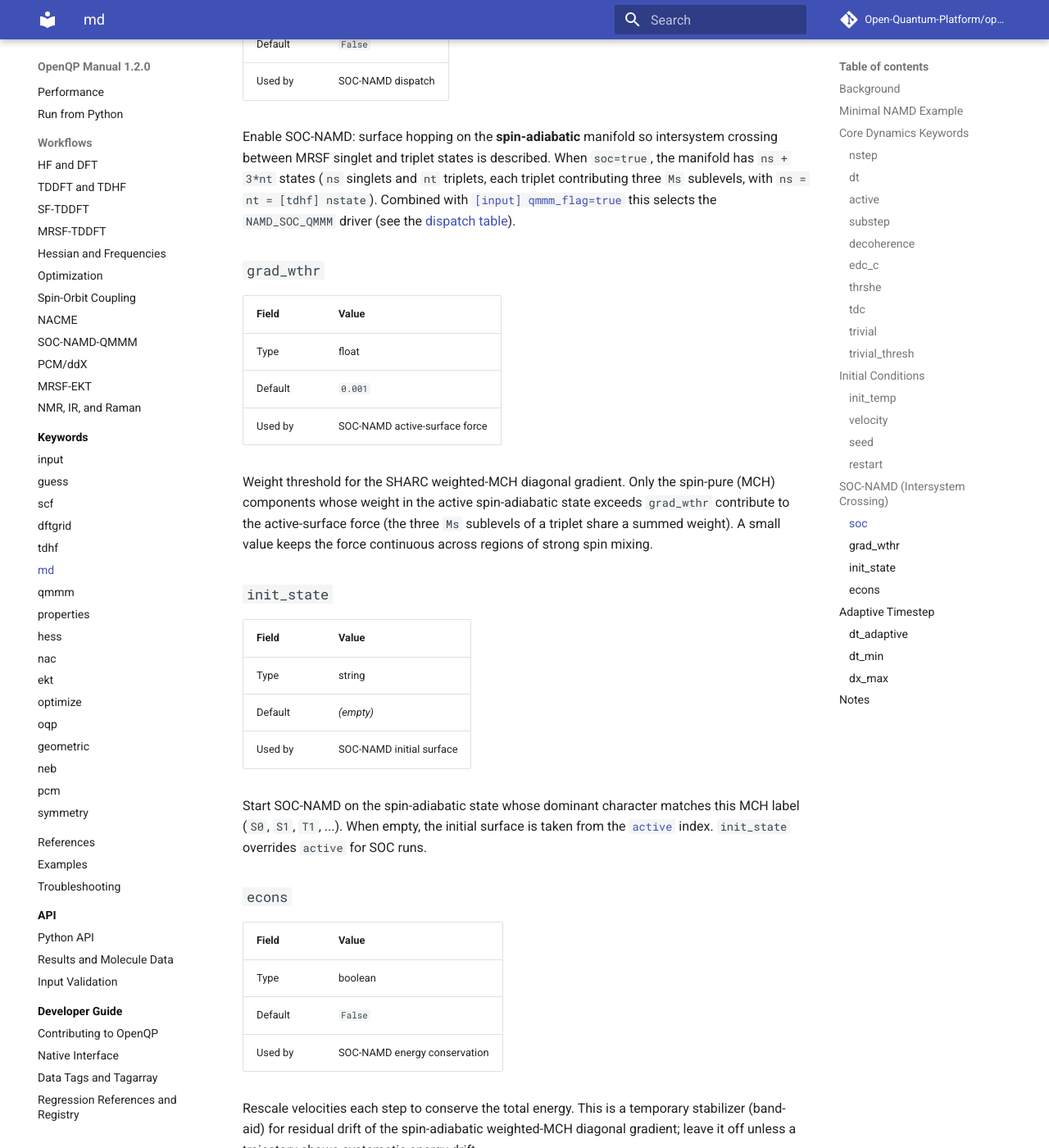
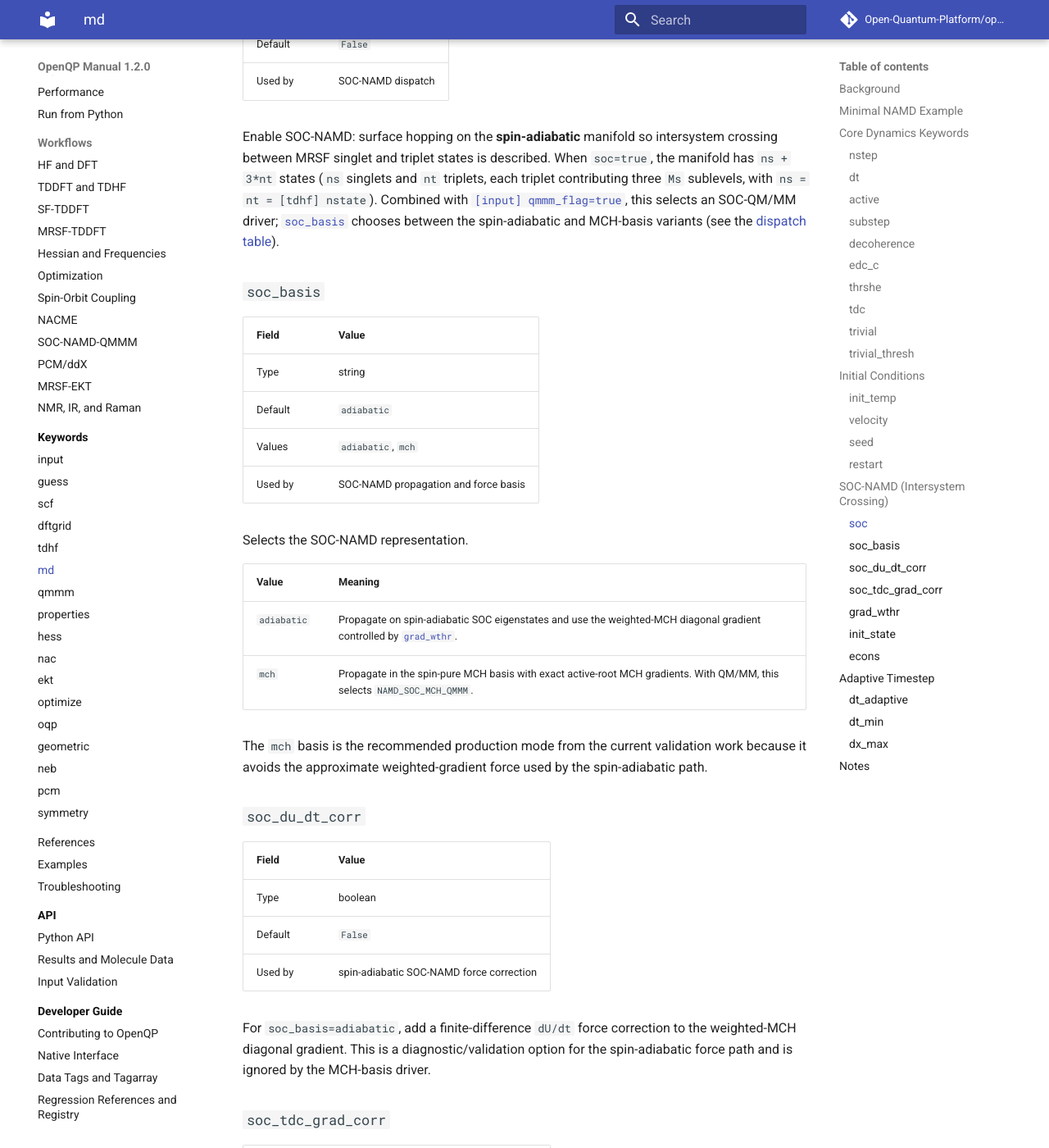
Before and after one commit to Open-Quantum-Platform/openqp-docs, an MkDocs documentation site: the page built from docs/keywords/md.md, in a window 1280 px wide and 1400 px high, scrolled down 6298 px. Shown: the whole window at 82% size. Built offline with MkDocs 1.6.1 and Material for MkDocs 9.7.7, drawn with Linux system fonts in a browser that asks for light colours; comment, search, counter and statistics services are not loaded; some of the changed text lies outside the part shown.

Commit message:
docs: sync SOC-NAMD force-basis keywords

````diff
--- a/docs/keywords/md.md
+++ b/docs/keywords/md.md
@@ -226,9 +226,55 @@ Enable SOC-NAMD: surface hopping on the **spin-adiabatic** manifold so
 intersystem crossing between MRSF singlet and triplet states is described. When
 `soc=true`, the manifold has `ns + 3*nt` states (`ns` singlets and `nt` triplets,
 each triplet contributing three `Ms` sublevels, with `ns = nt = [tdhf] nstate`).
-Combined with [`[input] qmmm_flag=true`](input.md#qmmm_flag) this selects the
-`NAMD_SOC_QMMM` driver (see the
+Combined with [`[input] qmmm_flag=true`](input.md#qmmm_flag), this selects an
+SOC-QM/MM driver; [`soc_basis`](#soc_basis) chooses between the spin-adiabatic
+and MCH-basis variants (see the
 [dispatch table](../workflows/soc-namd-qmmm.md#how-the-driver-is-selected)).
+
+### `soc_basis`
+
+| Field | Value |
+| --- | --- |
+| Type | string |
+| Default | `adiabatic` |
+| Values | `adiabatic`, `mch` |
+| Used by | SOC-NAMD propagation and force basis |
+
+Selects the SOC-NAMD representation.
+
+| Value | Meaning |
+| --- | --- |
+| `adiabatic` | Propagate on spin-adiabatic SOC eigenstates and use the weighted-MCH diagonal gradient controlled by [`grad_wthr`](#grad_wthr). |
+| `mch` | Propagate in the spin-pure MCH basis with exact active-root MCH gradients. With QM/MM, this selects `NAMD_SOC_MCH_QMMM`. |
+
+The `mch` basis is the recommended production mode from the current validation
+work because it avoids the approximate weighted-gradient force used by the
+spin-adiabatic path.
+
+### `soc_du_dt_corr`
+
+| Field | Value |
+| --- | --- |
+| Type | boolean |
+| Default | `False` |
+| Used by | spin-adiabatic SOC-NAMD force correction |
+
+For `soc_basis=adiabatic`, add a finite-difference `dU/dt` force correction to
+the weighted-MCH diagonal gradient. This is a diagnostic/validation option for
+the spin-adiabatic force path and is ignored by the MCH-basis driver.
+
+### `soc_tdc_grad_corr`
+
+| Field | Value |
+| --- | --- |
+| Type | boolean |
+| Default | `False` |
+| Used by | spin-adiabatic SOC-NAMD force correction |
+
+For `soc_basis=adiabatic`, add an approximate MCH time-derivative-coupling
+projected gradient correction. It can be combined with
+[`soc_du_dt_corr`](#soc_du_dt_corr) for force-basis testing, and is ignored by
+the MCH-basis driver.
 
 ### `grad_wthr`
 
@@ -238,8 +284,8 @@ Combined with [`[input] qmmm_flag=true`](input.md#qmmm_flag) this selects the
 | Default | `0.001` |
 | Used by | SOC-NAMD active-surface force |
 
-Weight threshold for the SHARC weighted-MCH diagonal gradient. Only the
-spin-pure (MCH) components whose weight in the active spin-adiabatic state
+Weight threshold for the spin-adiabatic weighted-MCH diagonal gradient. Only
+the spin-pure (MCH) components whose weight in the active spin-adiabatic state
 exceeds `grad_wthr` contribute to the active-surface force (the three `Ms`
 sublevels of a triplet share a summed weight). A small value keeps the force
 continuous across regions of strong spin mixing.
@@ -311,17 +357,11 @@ Only used when `dt_adaptive=True`.
 - **Active-state range.** For plain FSSH, `1 <= active <= [tdhf] nstate`. For
   SOC-NAMD (`soc=true`), the spin-adiabatic manifold has `ns + 3*nt` states, so
   `1 <= active <= ns + 3*nt` (with `ns = nt = [tdhf] nstate`).
-- **SOC-only keywords.** [`grad_wthr`](#grad_wthr), [`init_state`](#init_state),
-  and [`econs`](#econs) apply only when `soc=true`. `init_state` overrides
-  `active`; `econs` is a temporary stabilizer.
+- **SOC-only keywords.** [`soc_basis`](#soc_basis), [`soc_du_dt_corr`](#soc_du_dt_corr),
+  [`soc_tdc_grad_corr`](#soc_tdc_grad_corr), [`grad_wthr`](#grad_wthr),
+  [`init_state`](#init_state), and [`econs`](#econs) apply only when
+  `soc=true`. `init_state` overrides `active`; `econs` is a temporary
+  stabilizer.
 - **QM/MM dynamics.** Combine `[md]` with [`[qmmm]`](qmmm.md) and
   `[input] qmmm_flag=true` for embedded dynamics; see the
   [SOC-NAMD-QMMM workflow](../workflows/soc-namd-qmmm.md).
-
-!!! note "Planned SOC force-variant keywords"
-    A spin-pure, exact active-root gradient (`soc_basis=mch`) and adiabatic-basis
-    force corrections (`soc_du_dt_corr`, `soc_tdc_grad_corr`) are planned
-    additions to the SOC-NAMD force. The current release uses the SHARC
-    spin-adiabatic weighted-MCH diagonal gradient controlled by
-    [`grad_wthr`](#grad_wthr). This page will list `soc_basis` and the associated
-    corrections once they are exposed in `oqpdata.py`.
--- a/docs/workflows/soc-namd-qmmm.md
+++ b/docs/workflows/soc-namd-qmmm.md
@@ -34,12 +34,11 @@ diagonalizes the spin-orbit Hamiltonian
 H = diag(E_MCH) + H_SOC
 ```
 
-whose eigenvectors define the **spin-adiabatic** states (the SHARC
-representation). Here the *MCH* (molecular Coulomb Hamiltonian) basis is the set
-of spin-pure MRSF singlet and triplet states, and `H_SOC` are the spin-orbit
-matrix elements that couple them. For `[tdhf] nstate` singlets and the same
-number of triplets, the manifold has `ns + 3*nt` spin-adiabatic states (each
-triplet contributes three `Ms` sublevels).
+whose eigenvectors define the **spin-adiabatic** states. Here the *MCH*
+(molecular Coulomb Hamiltonian) basis is the set of spin-pure MRSF singlet and
+triplet states, and `H_SOC` are the spin-orbit matrix elements that couple them.
+For `[tdhf] nstate` singlets and the same number of triplets, the manifold has
+`ns + 3*nt` SOC states (each triplet contributes three `Ms` sublevels).
 
 Surface hopping is carried out on this spin-mixed manifold, so a hop between a
 predominantly singlet and a predominantly triplet spin-adiabatic state *is* an
@@ -47,24 +46,19 @@ intersystem-crossing event. Continuity of the eigenvectors from step to step is
 maintained by **U-phase tracking** (the phase/ordering of the eigenvector matrix
 `U`), and the electronic amplitudes are propagated with local diabatization.
 
-**Active-surface force.** The current release computes the active-surface force
-as the **SHARC weighted-MCH diagonal gradient**: each contributing spin-pure
-(MCH) component carries its own gradient, weighted by its population in the
-active spin-adiabatic state, with components below [`grad_wthr`](../keywords/md.md#grad_wthr)
-dropped so the force stays continuous through strong spin mixing. At an ISC hop,
-velocities are rescaled to conserve the total energy (including the ESPF
-embedding energy change).
+**Active-surface force.** [`soc_basis`](../keywords/md.md#soc_basis) selects the
+force basis. The default `soc_basis=adiabatic` propagates on spin-adiabatic SOC
+eigenstates and uses the **weighted-MCH diagonal gradient**: each contributing
+spin-pure (MCH) component carries its own gradient, weighted by its population in
+the active spin-adiabatic state, with components below
+[`grad_wthr`](../keywords/md.md#grad_wthr) dropped so the force stays continuous
+through strong spin mixing. The `soc_du_dt_corr` and `soc_tdc_grad_corr` flags
+are optional approximate corrections for this adiabatic force path.
 
-!!! note "Planned: spin-pure (MCH) force basis"
-    A `soc_basis` keyword is planned to select between the SHARC spin-adiabatic
-    weighted-MCH diagonal gradient (`adiabatic`, current behavior) and a
-    spin-pure, exact active-root gradient (`mch`). The `mch` variant avoids the
-    approximate weighted gradient and is expected to be the recommended
-    production choice for energy conservation once released; adiabatic-basis
-    force corrections (`soc_du_dt_corr`, `soc_tdc_grad_corr`) are planned
-    alongside it. Until then, dynamics use the weighted-MCH diagonal gradient and
-    [`grad_wthr`](../keywords/md.md#grad_wthr); [`econs`](../keywords/md.md#econs)
-    is available as a temporary energy-conservation stabilizer.
+For production trajectories, `soc_basis=mch` propagates in the spin-pure MCH
+basis and uses exact active-root MCH gradients; with QM/MM this selects the
+`NAMD_SOC_MCH_QMMM` driver. At an ISC hop, velocities are rescaled to conserve
+the total energy (including the ESPF embedding energy change).
 
 ### ESPF QM/MM embedding
 
@@ -93,14 +87,17 @@ periodic (PME) water box, with the whole chromophore in the QM region.
 
 ## How the driver is selected
 
-`runfunc.compute_namd` picks the surface-hopping class from two flags:
+`runfunc.compute_namd` picks the surface-hopping class from `qmmm_flag`, `soc`,
+and `soc_basis`:
 
-| [`[input] qmmm_flag`](../keywords/input.md#qmmm_flag) | [`[md] soc`](../keywords/md.md#soc) | Class |
-| --- | --- | --- |
-| `false` | `false` | `NAMD` (gas-phase FSSH) |
-| `false` | `true`  | `NAMD_SOC` (gas-phase SOC-NAMD) |
-| `true`  | `false` | `NAMD_QMMM` (FSSH + ESPF QM/MM) |
-| **`true`** | **`true`** | **`NAMD_SOC_QMMM`** (SOC-NAMD + ESPF QM/MM) |
+| [`[input] qmmm_flag`](../keywords/input.md#qmmm_flag) | [`[md] soc`](../keywords/md.md#soc) | [`[md] soc_basis`](../keywords/md.md#soc_basis) | Class |
+| --- | --- | --- | --- |
+| `false` | `false` | ignored | `NAMD` (gas-phase FSSH) |
+| `false` | `true`  | `adiabatic` | `NAMD_SOC` (gas-phase spin-adiabatic SOC-NAMD) |
+| `false` | `true`  | `mch` | `NAMD_SOC_MCH` (gas-phase MCH-basis SOC-NAMD) |
+| `true`  | `false` | ignored | `NAMD_QMMM` (FSSH + ESPF QM/MM) |
+| **`true`** | **`true`** | `adiabatic` | **`NAMD_SOC_QMMM`** (spin-adiabatic SOC-NAMD + ESPF QM/MM) |
+| **`true`** | **`true`** | **`mch`** | **`NAMD_SOC_MCH_QMMM`** (MCH-basis SOC-NAMD + ESPF QM/MM) |
 
 ## Example deck: SOC-NAMD-QMMM in a periodic water box
 
@@ -125,7 +122,8 @@ nstate = 3                ; 3 singlets + 3 triplets -> ns+3*nt = 12 spin-adiabat
 
 [md]
 soc        = true         ; SOC-NAMD (intersystem crossing)
-active     = 1            ; initial spin-adiabatic surface (overridden by init_state)
+soc_basis  = mch          ; recommended production force basis
+active     = 1            ; initial SOC state (overridden by init_state)
 init_state = S1           ; start on the state with dominant S1 character
 nstep      = 200
 dt         = 0.5
@@ -149,7 +147,11 @@ Notes on the deck:
   `[tdhf] nstate=3` the spin-adiabatic manifold has `ns + 3*nt = 3 + 9 = 12`
   states, so `[md] active` may range `1..12`.
 - **Initial surface.** [`init_state=S1`](../keywords/md.md#init_state) starts on
-  the spin-adiabatic state of dominant S1 character and overrides `active`.
+  the state of dominant S1 character and overrides `active`.
+- **Force basis.** [`soc_basis=mch`](../keywords/md.md#soc_basis) uses exact
+  active-root MCH gradients and selects `NAMD_SOC_MCH_QMMM`. Use
+  `soc_basis=adiabatic` to test the spin-adiabatic weighted-gradient path and
+  its optional correction flags.
 - **Gap gate.** [`thrshe=0.1`](../keywords/md.md#thrshe) is the recommended
   SOC-NAMD value; the large default would allow spurious S0 hops at the
   Franck-Condon geometry.
@@ -170,18 +172,18 @@ Under NVE dynamics with the default full-ESPF electrostatics, `E_tot` should be
 physically meaningful. To verify, plot `E_tot` versus time from the trajectory
 log and confirm it fluctuates around a constant with no trend.
 
-If the spin-adiabatic weighted-MCH diagonal gradient produces a slow drift,
+If a SOC force path produces a slow drift,
 [`econs=true`](../keywords/md.md#econs) rescales velocities each step to conserve
-`E_tot` as a temporary stabilizer. The planned spin-pure `mch` force basis (with
-exact active-root gradients) is expected to conserve energy without this
-band-aid; see the [force-basis note](#soc-namd-intersystem-crossing) above.
+`E_tot` as a temporary stabilizer. Prefer `soc_basis=mch` for production
+SOC-NAMD-QMMM trajectories because it uses exact active-root MCH gradients; see
+the [force-basis note](#soc-namd-intersystem-crossing) above.
 
 ## References
 
 - MRSF-TDDFT — see [References: MRSF-TDDFT](../references.md#mrsf-tddft).
 - Relativistic MRSF-TDDFT spin-orbit coupling — see
   [References: Spin-Orbit Coupling](../references.md#spin-orbit-coupling).
-- Tully FSSH and the SHARC spin-adiabatic representation — see
+- Tully FSSH and spin-adiabatic surface hopping — see
   [References: Nonadiabatic dynamics](../references.md#nonadiabatic-dynamics).
 - ESPF QM/MM embedding and its periodic (PME) extension — see
   [References: QM/MM (ESPF) embedding](../references.md#qmmm-espf-embedding).
````
